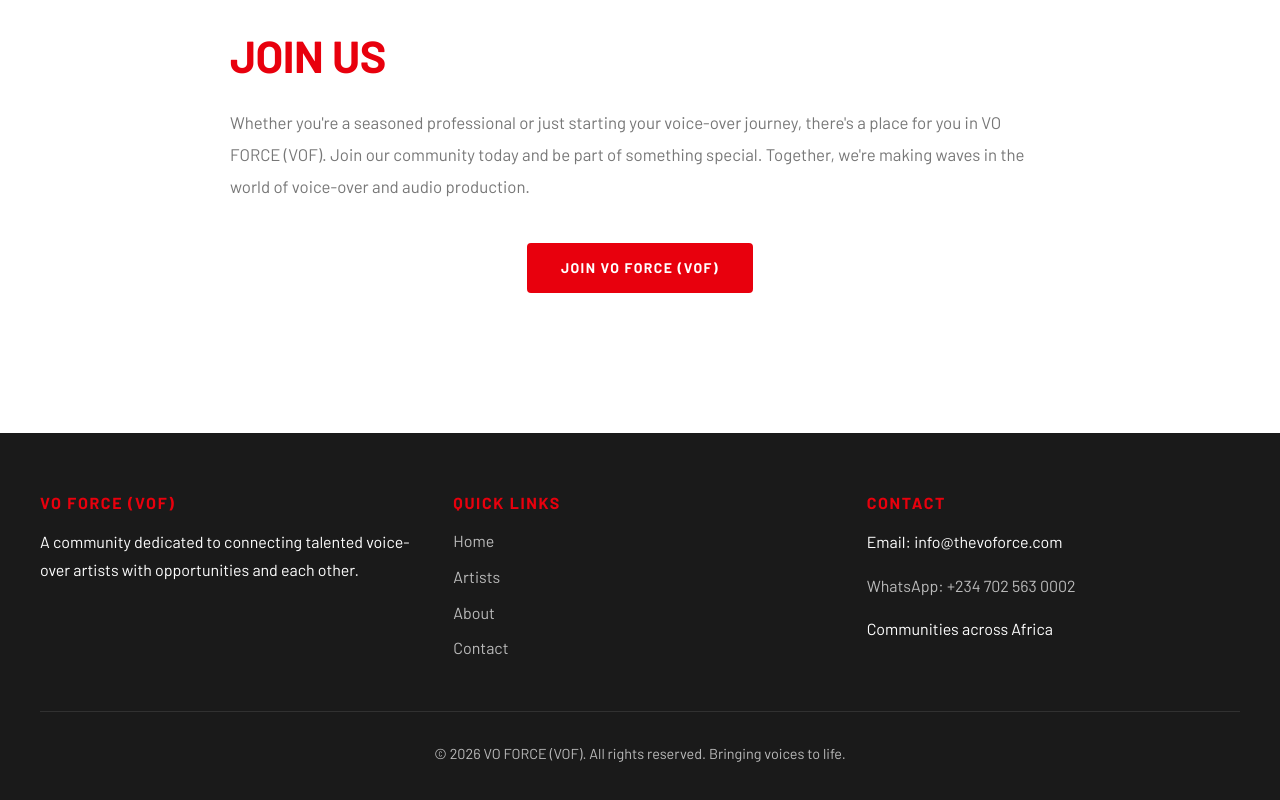
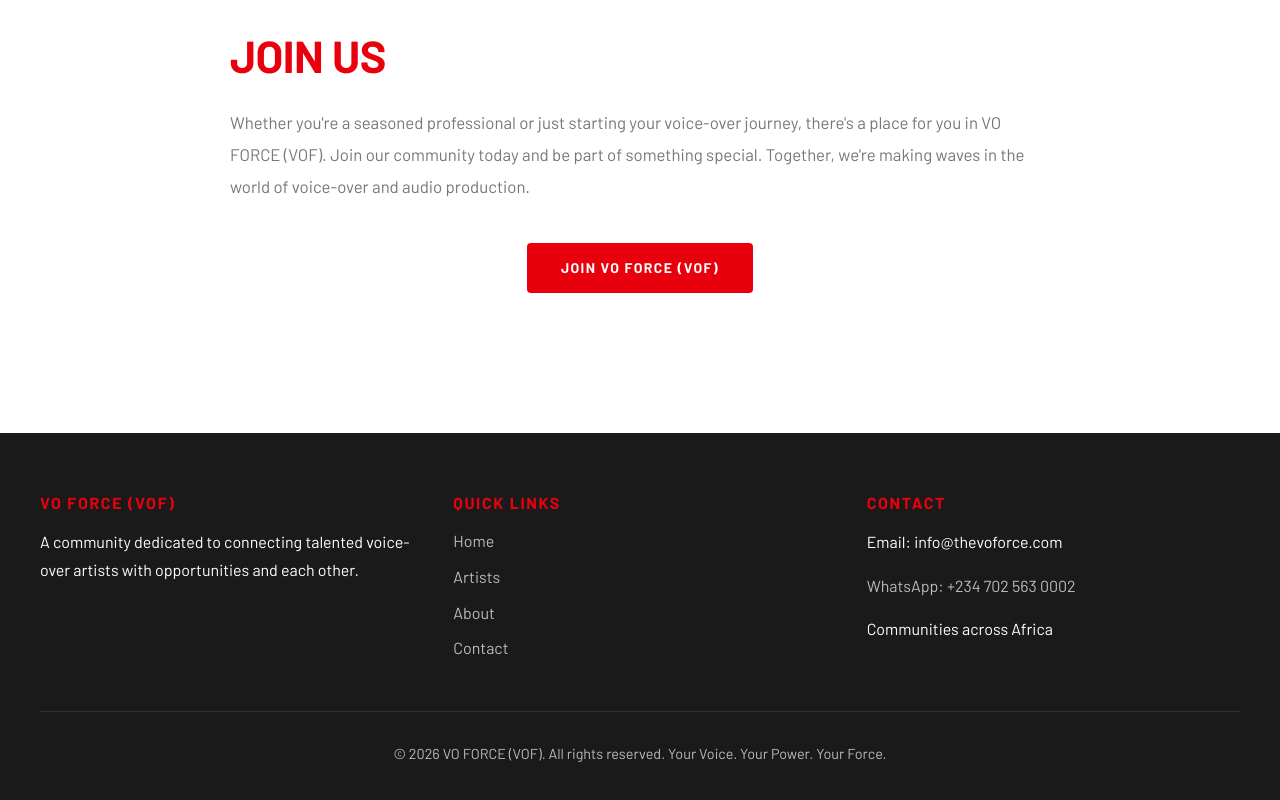
Before and after one commit to titobilobaconsultslimited-a11y/VO-FORCE-WEBSITE, a plain HTML site: page about.html in a window 1280 px wide. Shown: the part 2615-3415 px from the top of the page. Drawn offline with Linux system fonts and the light colour scheme.

Commit message:
Update slogan to: Your Voice. Your Power. Your Force.

```diff
--- a/about.html
+++ b/about.html
@@ -164,7 +164,7 @@
     </div>
   </div>
   <div class="footer-bottom">
-    <p>&copy; 2026 VO FORCE (VOF). All rights reserved. Bringing voices to life.</p>
+    <p>&copy; 2026 VO FORCE (VOF). All rights reserved. Your Voice. Your Power. Your Force.</p>
   </div>
 </footer>
 
```
Also changed, not shown: artist-profile.html (+1 -1 lines), artists.html (+1 -1 lines), contact.html (+1 -1 lines), index.html (+1 -1 lines).
